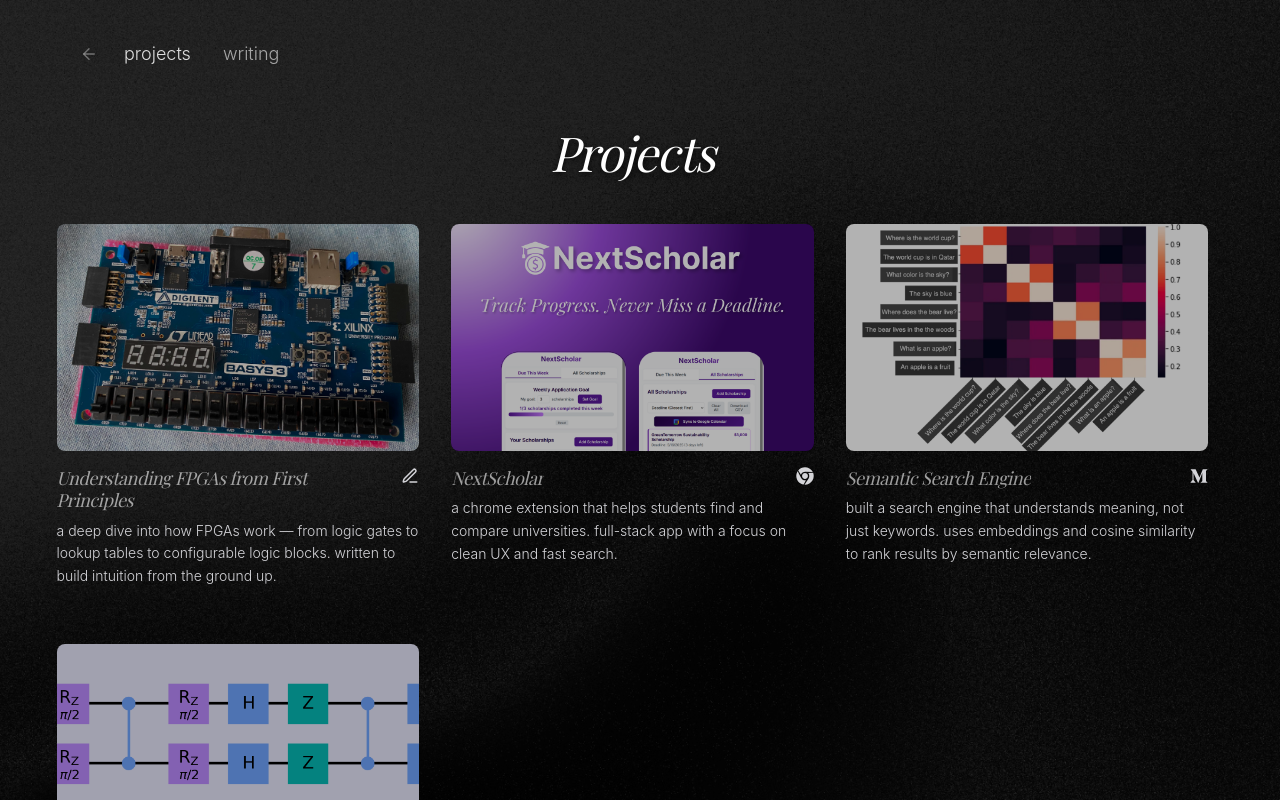
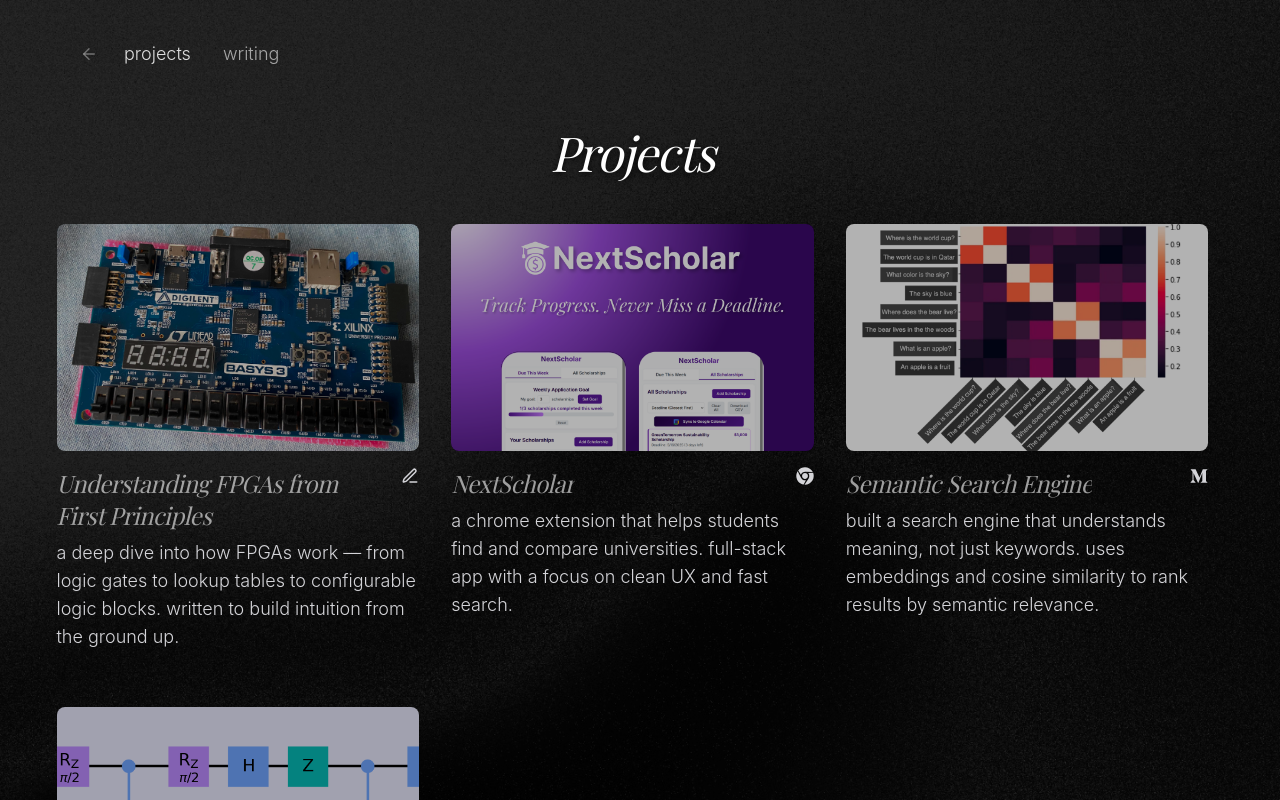
Before and after one commit to priyaltaneja/priyaltaneja, a React (Create React App) app: page / in a window 1280 px wide. Both pictures are taken after a click on the button "projects". Shown: the top 800 px of the page. Built offline with nearby package versions, Linux system fonts and the light colour scheme; a web font is replaced by a local one.

Commit message:
Add deeper carousel shadows and match font sizes across projects and writing

```diff
--- a/src/Portfolio.js
+++ b/src/Portfolio.js
@@ -220,7 +220,7 @@ const GalleryStrip = ({ isVertical }) => {
           border-radius: 6px;
           transform-style: preserve-3d;
           will-change: transform, opacity;
-          box-shadow: 0 4px 20px rgba(0,0,0,0.08), 0 1px 4px rgba(0,0,0,0.04);
+          box-shadow: 0 8px 30px rgba(0,0,0,0.4), 0 4px 12px rgba(0,0,0,0.25);
           transition: box-shadow 0.4s ease;
         }
         @media (min-width: 640px) {
@@ -248,7 +248,7 @@ const GalleryStrip = ({ isVertical }) => {
           }
         }
         .gallery-card:hover {
-          box-shadow: 0 8px 32px rgba(0,0,0,0.12), 0 2px 8px rgba(0,0,0,0.06);
+          box-shadow: 0 12px 40px rgba(0,0,0,0.5), 0 6px 16px rgba(0,0,0,0.3);
           z-index: 1000 !important;
         }
         .gallery-card img {
--- a/src/pages/Projects.js
+++ b/src/pages/Projects.js
@@ -121,7 +121,7 @@ const Projects = ({ onNavigate }) => {
                   </a>
 
                   <div className="flex items-start justify-between mt-4">
-                    <h3 className="text-lg font-serif italic tracking-tight leading-tight text-sweep-group">
+                    <h3 className="text-lg sm:text-2xl font-serif italic tracking-tight leading-tight text-sweep-group">
                       {project.title}
                     </h3>
                     <div className="flex items-center gap-3 ml-4">
@@ -146,7 +146,7 @@ const Projects = ({ onNavigate }) => {
                     </div>
                   </div>
 
-                  <p className="mt-2 text-zinc-300 text-sm leading-relaxed font-light">
+                  <p className="mt-2 text-zinc-300 text-sm md:text-lg leading-relaxed font-light">
                     {project.description}
                   </p>
                 </div>
```
